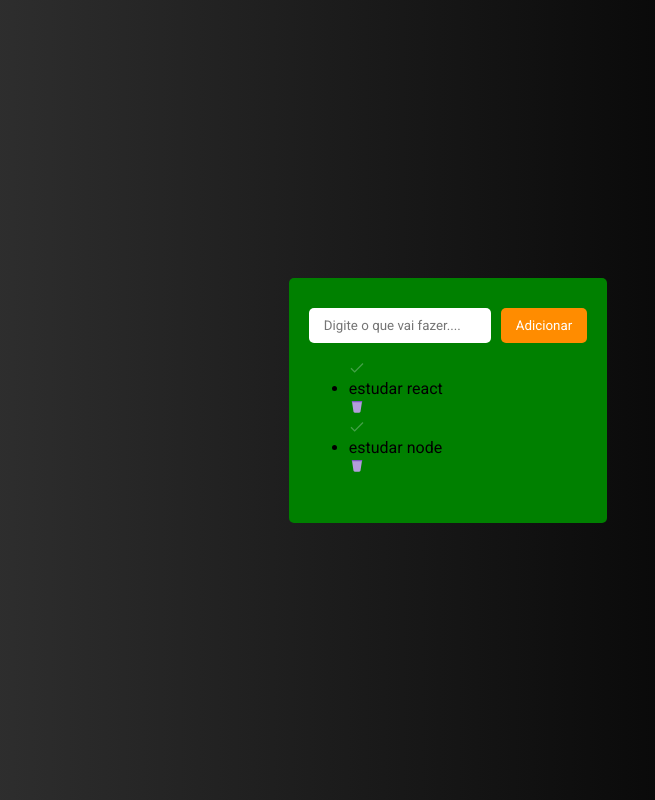
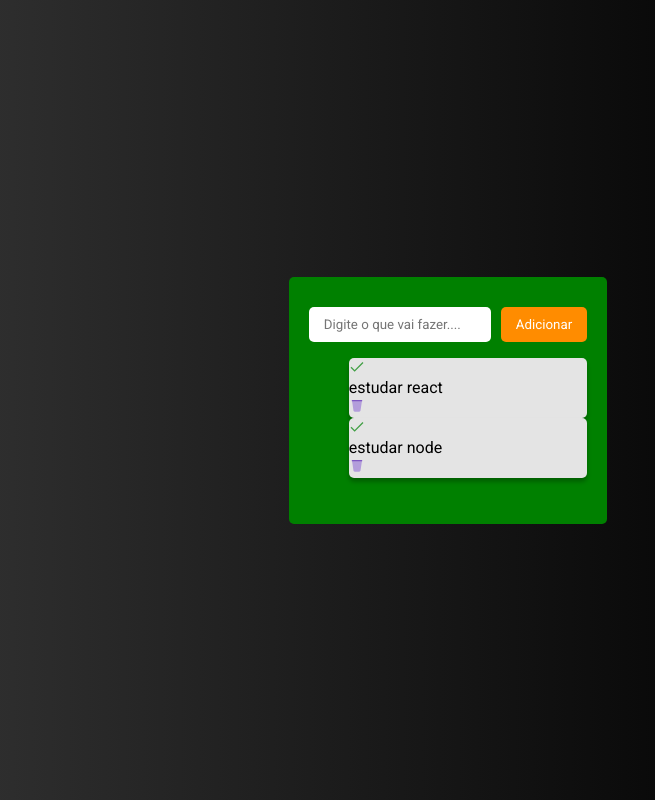
Before and after one commit to Eduardo220898/my-first-project-react, a React (Vite) app: page / in a window 1280 px wide. Shown: the whole page, without its empty margins (192-847 px from the left). Built offline with nearby package versions, Linux system fonts and the light colour scheme.

Commit message:
listItem

```diff
--- a/src/App.jsx
+++ b/src/App.jsx
@@ -1,6 +1,6 @@
 import { useState } from 'react';
 import  {  v4  as  uuidv4  }  from  'uuid' ;
-import { Container, ToDoList, Input, Button  } from './styles';
+import { Container, ToDoList, Input, Button, ListItem } from './styles';
 import { FcCheckmark, FcEmptyTrash } from "react-icons/fc";
 
 
@@ -29,11 +29,11 @@ function App() {
       <ul>
 
         {list.map(item => (
-          <div>
+          <ListItem>
            <FcCheckmark />
           <li key={item.id}>{item.text}</li>
           <FcEmptyTrash />
-          </div>
+          </ListItem>
         ))}
 
       </ul>
--- a/src/styles.js
+++ b/src/styles.js
@@ -40,3 +40,14 @@ color: white;
 cursor: pointer;
 
 `
+export const ListItem = styled.div`
+background: #e4e4e4;
+border-radius: 5px;
+box-shadow: 0px 4px 4px rgba(0, 0, 0, 0.25);
+height: 60px;
+
+
+li{
+list-style: none;
+}
+`
```
